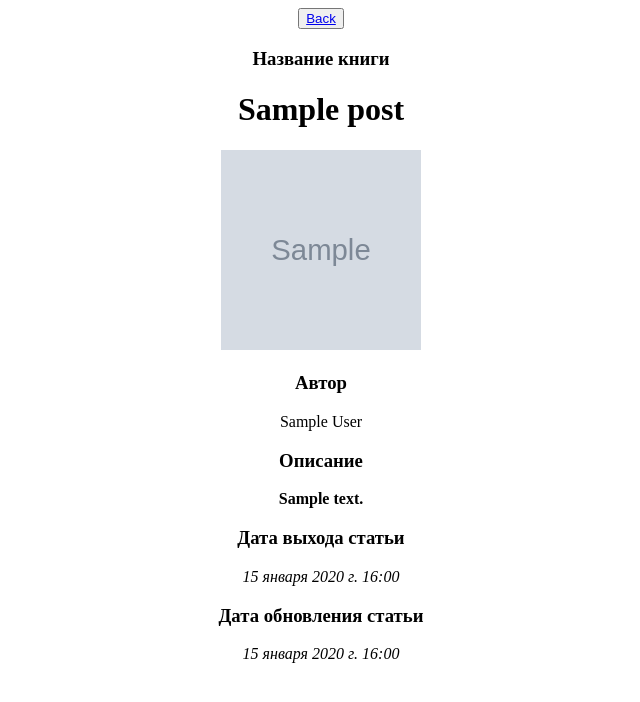
After one commit to TashtanovNurjigit/django_hw, a Django app: page /book_details/1/ in a window 1280 px wide. The commit adds this page. Shown: the top 702 px of the page, without its empty margins (319-959 px from the left). Run offline with Django 4.2, Linux system fonts and the light colour scheme; tables that the repository leaves empty hold one stand-in row (values such as "Sample post"); grey boxes marked "Sample" are stand-in pictures.

Commit message:
add book details

```diff
--- a/book/models.py
+++ b/book/models.py
@@ -6,6 +6,7 @@ class Post(models.Model):
     description = models.TextField()
     created_date = models.DateTimeField(auto_now_add=True)
     updated_date = models.DateTimeField(auto_now_add=True)
+    author = models.CharField(max_length=100, null=True)
 
     def __str__(self):
         return self.title
--- a/book/urls.py
+++ b/book/urls.py
@@ -3,4 +3,5 @@ from . import views
 
 urlpatterns = [
     path('book/', views.book_view, name='book'),
+    path('book_details/<int:id>/', views.book_details_view, name='details'),
 ]
--- a/book/views.py
+++ b/book/views.py
@@ -1,7 +1,12 @@
-from django.shortcuts import render
+from django.shortcuts import render, get_object_or_404
 from . import models
 
 
 def book_view(request):
     post = models.Post.objects.all()
     return render(request, 'book.html', {'post_object': post})
+
+
+def book_details_view(request, id):
+    show = get_object_or_404(models.Post, id=id)
+    return render(request, 'book_details.html', {'show_object': show})
--- a/main/settings.py
+++ b/main/settings.py
@@ -11,6 +11,7 @@ https://docs.djangoproject.com/en/4.1/ref/settings/
 """
 
 from pathlib import Path
+from decouple import config
 import os
 
 # Build paths inside the project like this: BASE_DIR / 'subdir'.
@@ -20,7 +21,7 @@ BASE_DIR = Path(__file__).resolve().parent.parent
 # See https://docs.djangoproject.com/en/4.1/howto/deployment/checklist/
 
 # SECURITY WARNING: keep the secret key used in production secret!
-SECRET_KEY = 'django-insecure-kz-_&oy8p=v*l@gg3b*w_ppq&k1o$@*$n6g!^n^uj_22g6vewx'
+SECRET_KEY = config('SECRET_KEY')
 
 # SECURITY WARNING: don't run with debug turned on in production!
 DEBUG = True
--- /dev/null
+++ b/templates/book_details.html
@@ -0,0 +1,23 @@
+<!DOCTYPE html>
+<html lang="en">
+<head>
+    <meta charset="UTF-8">
+    <title>Book Details</title>
+</head>
+<body>
+<center>
+    <button><a href="/book/">Back</a> </button>
+        <h3>Название книги</h3>
+    <h1>{{show_object.title}}</h1>
+    <img src="{{show_object.image.url}}" alt="" width="200" height="200">
+        <h3>Автор</h3>
+    <p>{{show_object.author}}</p>
+        <h3>Описание</h3>
+    <p><b>{{show_object.description}}</b></p>
+        <h3>Дата выхода статьи</h3>
+    <p><i>{{show_object.created_date}}</i></p>
+        <h3>Дата обновления статьи</h3>
+    <p><i>{{show_object.updated_date}}</i></p>
+</center>
+</body>
+</html>
```
Also changed, not shown: templates/book.html (+5 -4 lines), .txt (added), book/migrations/0003_post_author.py (added), media/Три_товарища.jpg (added), 1 other file.
